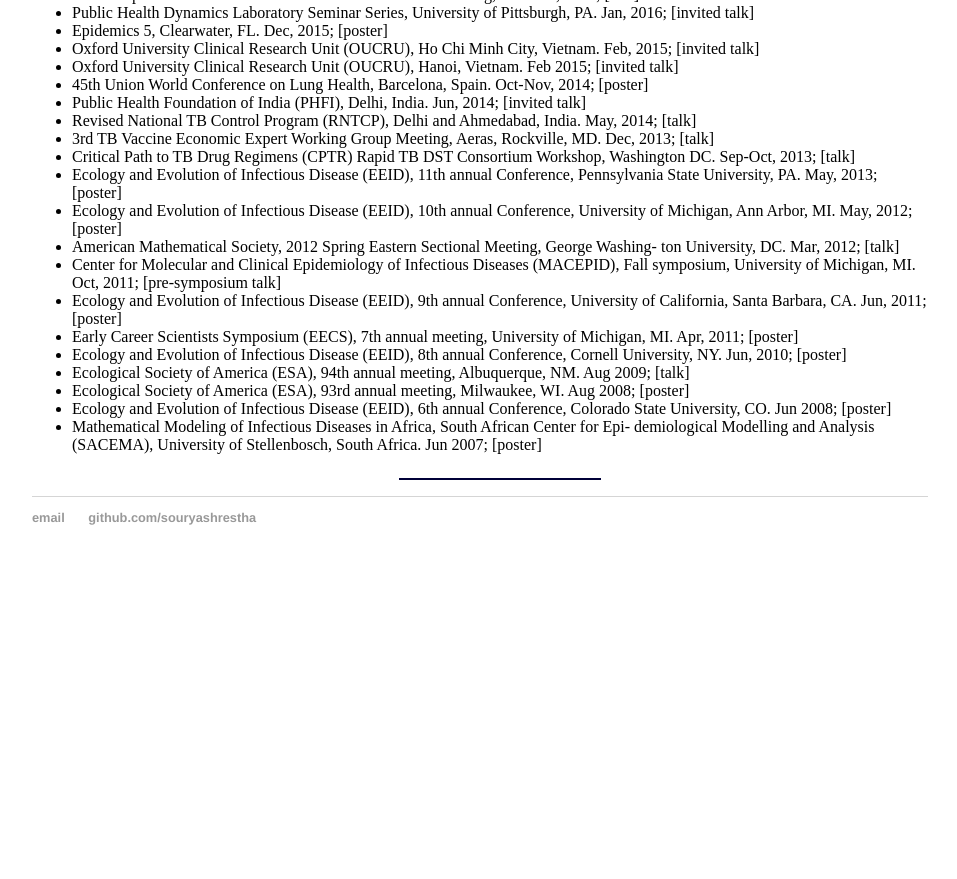
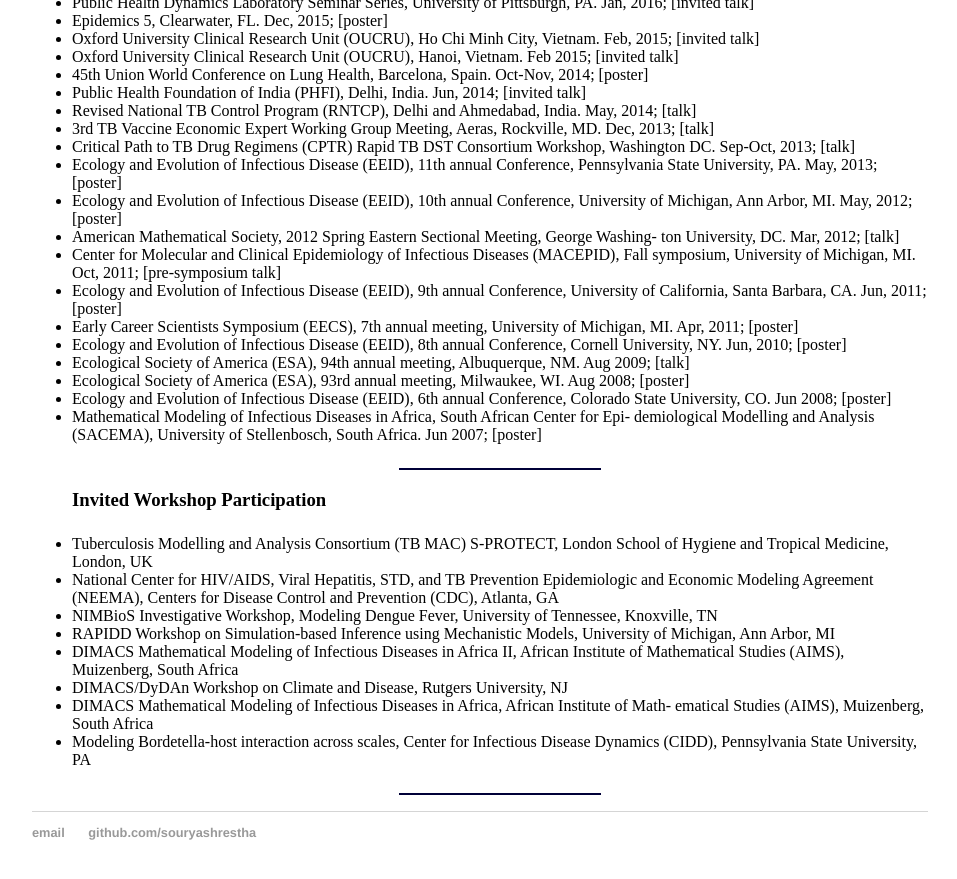
Before and after one commit to souryashrestha/souryashrestha.github.io, a Jekyll site: the page built from cv/index.html, in a window 1280 px wide and 900 px high, scrolled down 1593 px. Shown: the top 879 px of the window, without its empty margins (160-1117 px from the left). Built offline with Jekyll 4.4.1, drawn with Linux system fonts in a browser that asks for light colours; before the commit the page ends 2178 px from its top, so only the background shows below that.

Commit message:
Update index.html

```diff
--- a/cv/index.html
+++ b/cv/index.html
@@ -64,7 +64,6 @@
 
 	</p>
 
-<hr color= 000038 width=200>
 <b>Manuscripts in review</b>
 
 <li> <b> Shrestha, S. </b> , Hill, A. N., Marks, S. M. and Dowdy, D. W. “Comparing drivers and dynamics
@@ -102,9 +101,22 @@
 <li> Ecology and Evolution of Infectious Disease (EEID), 6th annual Conference, Colorado State University, CO. Jun 2008; [poster]
 <li> Mathematical Modeling of Infectious Diseases in Africa, South African Center for Epi- demiological Modelling and Analysis (SACEMA), University of Stellenbosch, South Africa. Jun 2007; [poster]
 
-	</p>
+</p>
+	<hr color= 000038 width=200>
+	<h3>Invited Workshop Participation</h3>
+<p>
+<li> Tuberculosis Modelling and Analysis Consortium (TB MAC) S-PROTECT, London School of Hygiene and Tropical Medicine, London, UK
+<li> National Center for HIV/AIDS, Viral Hepatitis, STD, and TB Prevention Epidemiologic and Economic Modeling Agreement (NEEMA), Centers for Disease Control and Prevention (CDC), Atlanta, GA
+<li> NIMBioS Investigative Workshop, Modeling Dengue Fever, University of Tennessee, Knoxville, TN
+<li> RAPIDD Workshop on Simulation-based Inference using Mechanistic Models, University of Michigan, Ann Arbor, MI
+<li> DIMACS Mathematical Modeling of Infectious Diseases in Africa II, African Institute of Mathematical Studies (AIMS), Muizenberg, South Africa
+<li> DIMACS/DyDAn Workshop on Climate and Disease, Rutgers University, NJ
+<li> DIMACS Mathematical Modeling of Infectious Diseases in Africa, African Institute of Math- ematical Studies (AIMS), Muizenberg, South Africa
+<li> Modeling Bordetella-host interaction across scales, Center for Infectious Disease Dynamics (CIDD), Pennsylvania State University, PA
+</p>
 
 <hr color= 000038 width=200>
+
 </ul>
 
 </div><!-- /.blurb -->
```
